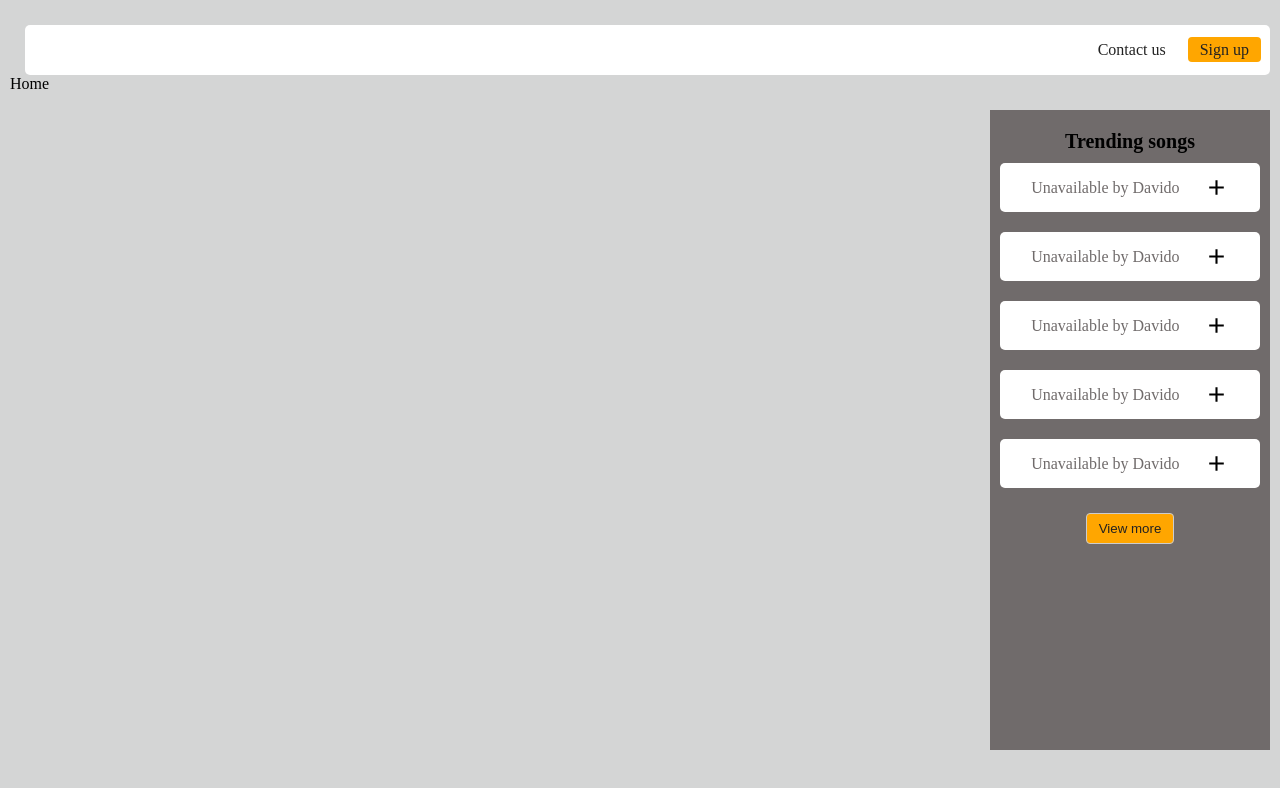
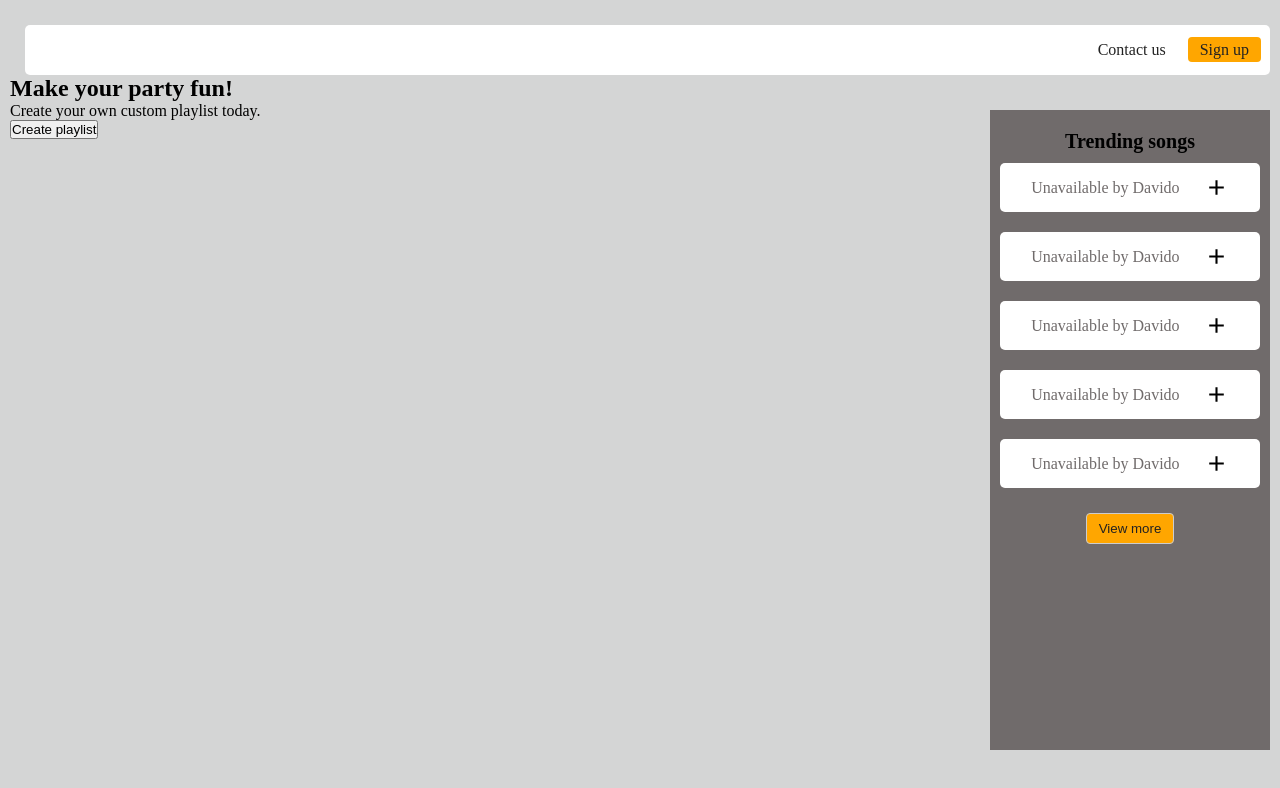
Before and after one commit to michado2019/edustipend-pre-work-task, a React (Create React App) app: page / in a window 1280 px wide. Shown: the top 788 px of the page. Built offline with nearby package versions, Linux system fonts and the light colour scheme.

Commit message:
feat: contents added to the homepage

```diff
--- a/src/components/pages/home/Home.jsx
+++ b/src/components/pages/home/Home.jsx
@@ -2,8 +2,13 @@ import React from 'react'
 import './Home.css'
 const Home = () => {
   return (
-    <div>Home</div>
+    <div className="homeWrapper">
+        <div className="homeContents">
+           <h2 className="homeTitle">Make your party fun!</h2>
+           <p className="homeDetails">Create your own custom playlist today.</p>
+           <button className="homeBtn">Create playlist</button>
+        </div>
+    </div>
   )
 }
-
 export default Home
```
